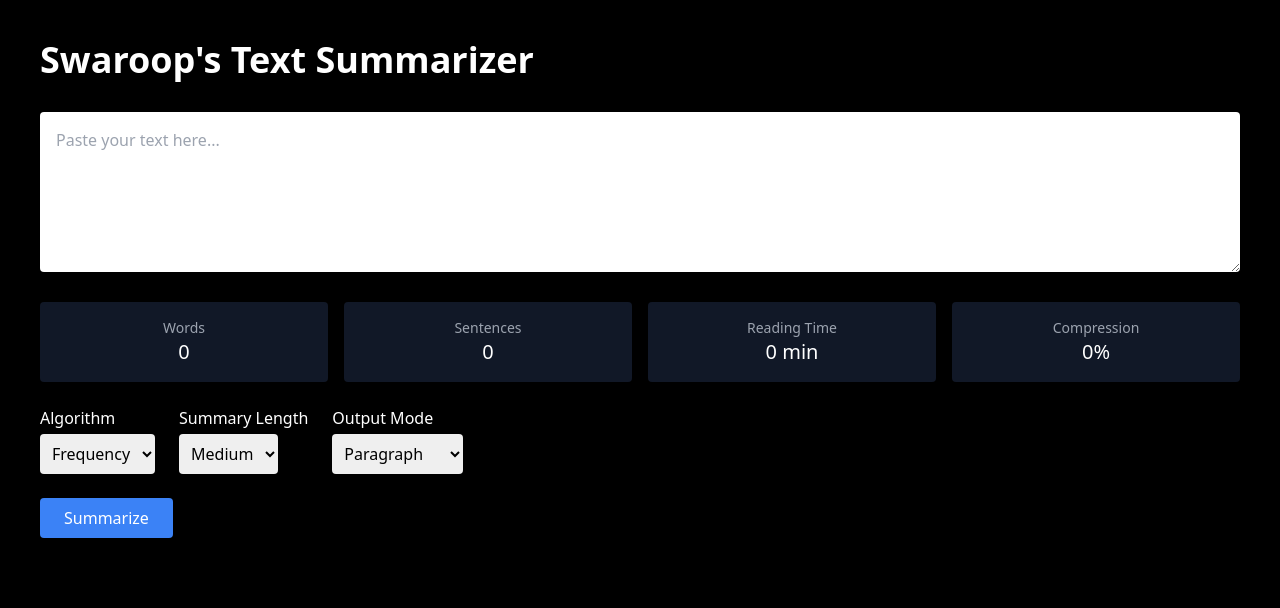
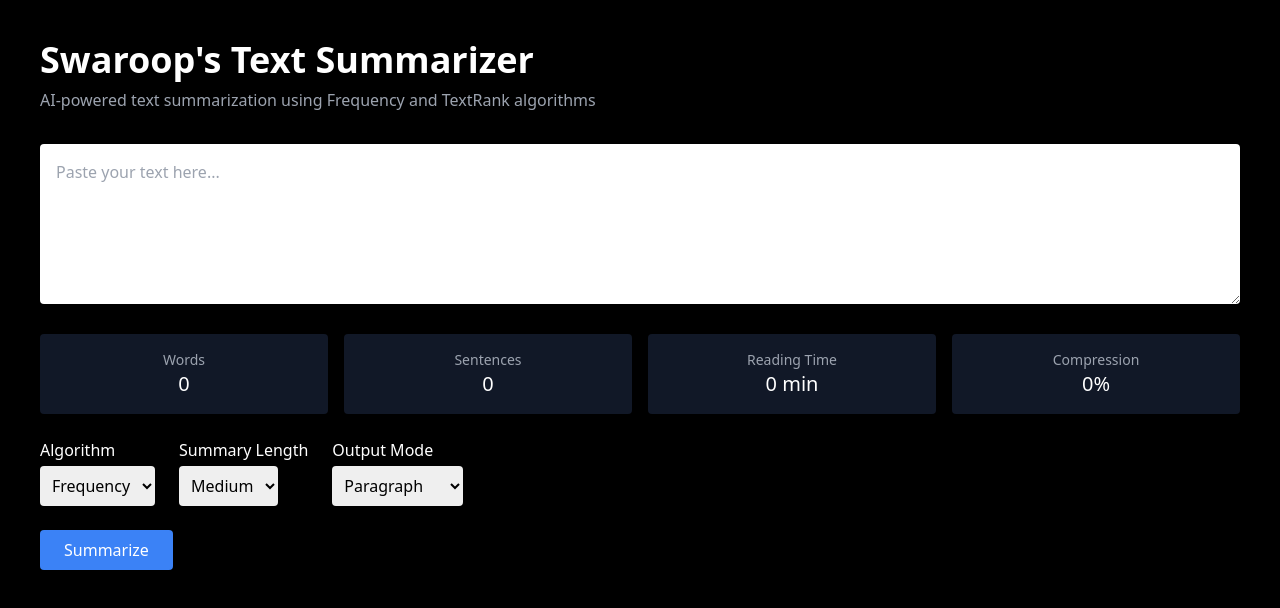
Before and after one commit to swaroop-33/Swaroop-text-summarizer, a React (Vite) app: page / in a window 1280 px wide. Shown: the top 608 px of the page. Built offline with nearby package versions, Linux system fonts and the light colour scheme.

Commit message:
added subtitle description

```diff
--- a/src/App.jsx
+++ b/src/App.jsx
@@ -64,9 +64,13 @@ function App() {
 
     <div className="min-h-screen bg-black text-white p-10">
 
-      <h1 className="text-4xl font-bold mb-8">
+      <h1 className="text-4xl font-bold mb-2">
         Swaroop's Text Summarizer
       </h1>
+
+      <p className="text-gray-400 mb-8">
+        AI-powered text summarization using Frequency and TextRank algorithms
+      </p>
 
       <textarea
         className="w-full h-40 p-4 text-black rounded"
```
